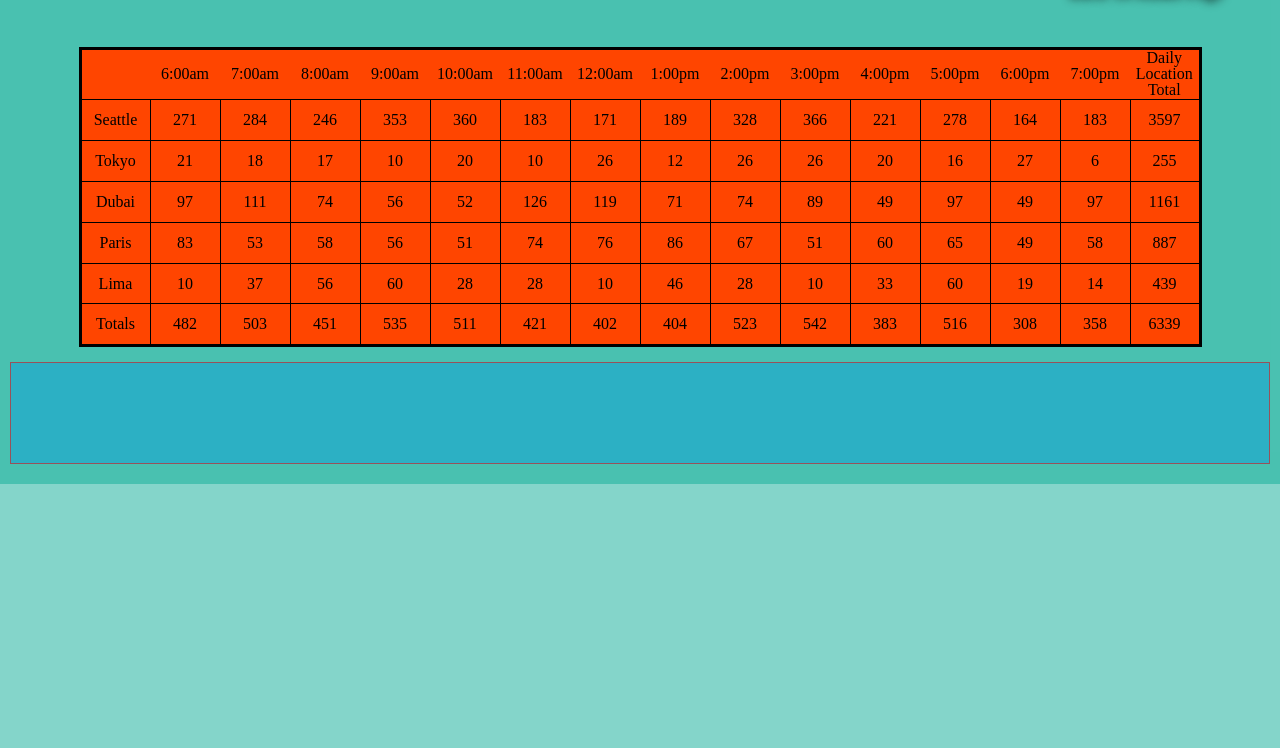
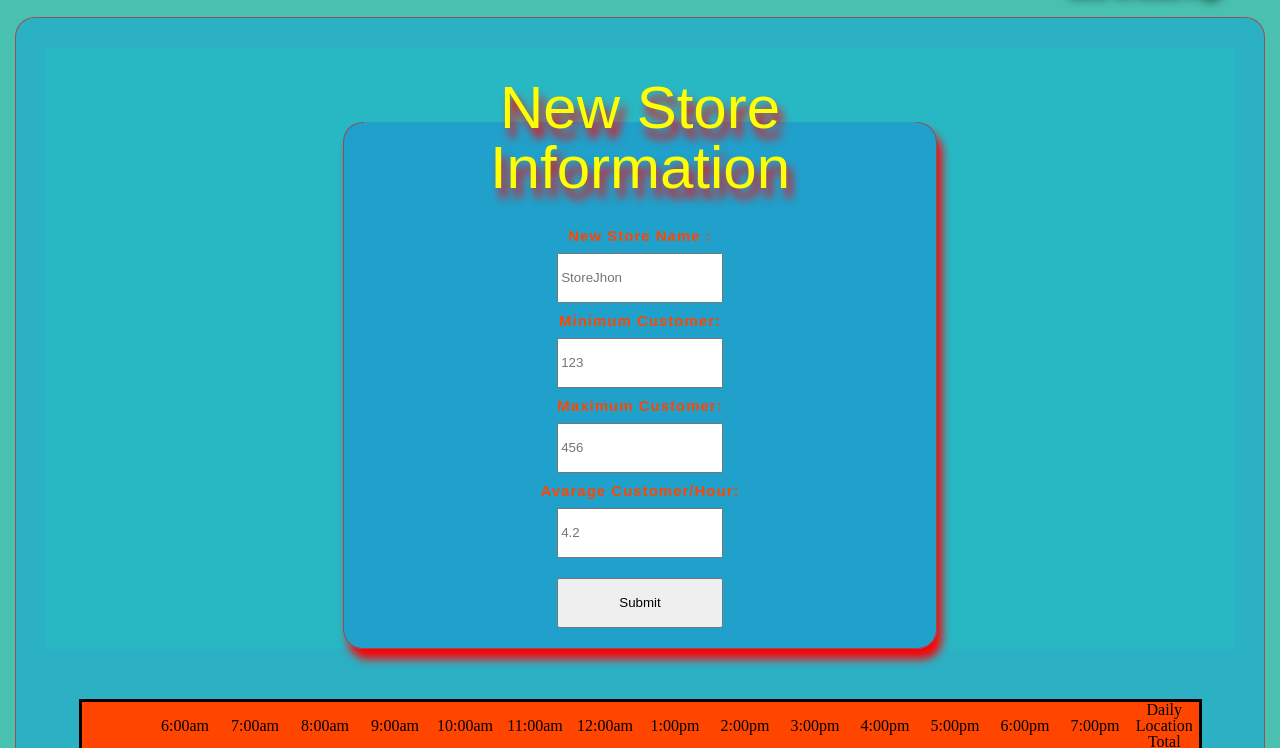
Before and after one commit to Abuhajer/cookie-stand, a plain HTML site: page sales.html in a window 1280 px wide. Shown: the part 311-1059 px from the top of the page. Before the commit the page ends 800 px from the top, so only its background shows below. Drawn offline with Linux system fonts and the light colour scheme.

Commit message:
Adding form for Project

```diff
--- a/css/style.css
+++ b/css/style.css
@@ -75,7 +75,7 @@ section h2,footer h2{
     padding-bottom: 15px;
 
 }
-section p,footer p{
+section p,footer p,form label{
     font-family: Arial, Helvetica, sans-serif;
     color: orangered;
     display: block;
@@ -205,7 +205,47 @@ div {
     z-index: -1;
 }
 label {
-    padding: 50px;
+    padding: 30px;
+    display: inline-block;
+
+}
+
+form legend {
+    font-family: 'Josefin Sans', sans-serif;
+    color: yellow;
+    font-size: 60px;
+    text-align: center;
+    padding-top: 30px;
+
+    text-shadow:5px  10px 10px  red;
+}
+form input{
+    display: block;
+    margin: auto;
+    width: 30%;
+    height: 50px;
+}
+
+input[type="submit"]{
+margin: auto;
+margin-top: 20px;
+}
+form {
+ background-color: rgba(13, 226, 190, 0.144);
+
+}
+
+fieldset{
+    border:solid 1px var(--border-color);
+background-color: rgba(13, 98, 226, 0.26);
+border-radius: 20px;
+    display: block;
+    min-inline-size: min-content;
+    width: 50%;
+    margin: auto;
+    padding: 20px;
+    text-align: center;
+    box-shadow:5px  10px 10px  red;
 }
 footer{
 clear: both;
--- a/js/app.js
+++ b/js/app.js
@@ -8,26 +8,26 @@ function getRandomInt(min, max) {
 //---------------
 var continer = document.getElementById('myList');
 var tableEl = document.createElement('table');
-var totalByHour=[];
-var totalCustsHours=0;
-var sections=[];
+var totalByHour = [];
+var totalCustsHours = 0;
+var sections = [];
 //----------------------------
 //Total of Total Caluclted
-function totalPerHour ()
-{ var temp=0;
-  for (var i=0 ;i<14;i++)
-  {
-    for(var s=0;s<sections.length;s++)
-      temp+=sections[s].result[i];
+function totalPerHour() {
+  var temp = 0;
+  console.log(sections.length);
+  for (var i = 0; i < 14; i++) {
+    for (var s = 0; s < sections.length; s++)
+      temp += sections[s].result[i];
 
     totalByHour.push(temp);
-    totalCustsHours+=temp;
-    temp=0;
+    totalCustsHours += temp;
+    temp = 0;
   }
 }
 //---------------
 //Table Header
-function headerRender (){
+function headerRender() {
 
   continer.appendChild(tableEl);
   var thEl = document.createElement('tr');
@@ -36,12 +36,12 @@ function headerRender (){
   thEl.appendChild(thEls);
   for (var i = 6; i <= 19; i++) {
     thEls = document.createElement('th');
-    if (i <= 12){
+    if (i <= 12) {
       thEls.textContent = `${i}:00am `;
       thEl.appendChild(thEls);
     }
-    else{
-      thEls.textContent = `${i-12}:00pm`;
+    else {
+      thEls.textContent = `${i - 12}:00pm`;
       thEl.appendChild(thEls);
     }
   }
@@ -51,23 +51,24 @@ function headerRender (){
 }
 //---------------------------
 //total of total
-function footerRender (){
+function footerRender() {
+  console.log(sections.length);
   totalPerHour();
   var trEl = document.createElement('tr');
   tableEl.appendChild(trEl);
   var tdEls = document.createElement('td');
   trEl.appendChild(tdEls);
-  tdEls.textContent='Totals';
+  tdEls.textContent = 'Totals';
   for (var i = 6; i <= 19; i++) {
     tdEls = document.createElement('td');
 
-    tdEls.textContent = `${totalByHour[i-6]}`;
+    tdEls.textContent = `${totalByHour[i - 6]}`;
     trEl.appendChild(tdEls);
 
   }
   tdEls = document.createElement('td');
   trEl.appendChild(tdEls);
-  tdEls.textContent=`${totalCustsHours}`;
+  tdEls.textContent = `${totalCustsHours}`;
 }
 //Create Object Constructor
 //-----------------------
@@ -110,6 +111,33 @@ CookiesSection.prototype.htmlEdit = function () {
 
 };
 //-------------
+
+//---------------------------------------------------------The Form
+var nameMarket, min, max, avg;
+var form = document.getElementById('form');
+form.addEventListener('submit', addMarket);
+var flag = true;
+
+function addMarket(event) {
+  event.preventDefault();// stop refresh
+  nameMarket = event.target.name.value;
+  min = Number(event.target.min.value);
+  max = Number(event.target.max.value);
+  avg = Number(event.target.avg.value);
+  new CookiesSection(nameMarket, min, max, avg);
+  flag=false;
+  if (!flag) {
+    tableEl.removeChild(tableEl.lastChild);
+    totalByHour=[];
+    totalCustsHours=0;
+    sections[sections.length - 1].htmlEdit();
+    footerRender();
+    form.reset();
+  }
+
+}
+form.reset();
+//-------------------------------------------------
 //Create Obects
 new CookiesSection('Seattle', 23, 65, 6.3);
 new CookiesSection('Tokyo', 3, 24, 1.2);
@@ -117,12 +145,17 @@ new CookiesSection('Dubai', 11, 38, 3.7);
 new CookiesSection('Paris', 20, 38, 2.3);
 new CookiesSection('Lima', 2, 16, 4.6);
 //------------
+
+//------------
 //Table Header call
 headerRender();
 //--------------------------------------------
 //Call Objects Function ... Table body
-for(var s=0;s<sections.length;s++)
+for (var s = 0; s < sections.length; s++) {
   sections[s].htmlEdit();
+}
 //-----------
 //Table Footer call
-footerRender();
+if (flag) {
+  footerRender();
+}
--- a/sales.html
+++ b/sales.html
@@ -22,8 +22,31 @@
             </a>
         </header>
 
-        <main id="myList">
-
+        <main>
+            <section id="myList" class="row">
+                <form id="form">
+                    <fieldset>
+                        <legend>New Store Information</legend>
+                        <label for="name">New Store Name :</label>
+                        <input id='name' type="text" required pattern="*" placeholder="StoreJhon"
+                            oninvalid="this.setCustomValidity('Please Enter Valid name')"
+                            oninput="setCustomValidity('')">
+                        <label for="min">Minimum Customer:</label>
+                        <input id='min' type="number" required placeholder="123"
+                            oninvalid="this.setCustomValidity('Please Enter Valid number')"
+                            oninput="setCustomValidity('')">
+                        <label for="max">Maximum Customer:</label>
+                        <input id='max' type="number" required placeholder="456"
+                            oninvalid="this.setCustomValidity('Please Enter Valid number')"
+                            oninput="setCustomValidity('')">
+                        <label for="avg">Avarage Customer/Hour:</label>
+                        <input id='avg' type="number" step="0.01" required placeholder="4.2"
+                            oninvalid="this.setCustomValidity('Please Enter Valid number')"
+                            oninput="setCustomValidity('')">
+                        <input id='but' type="submit">
+                    </fieldset>
+                </form>
+            </section>
 
         </main>
 
```
